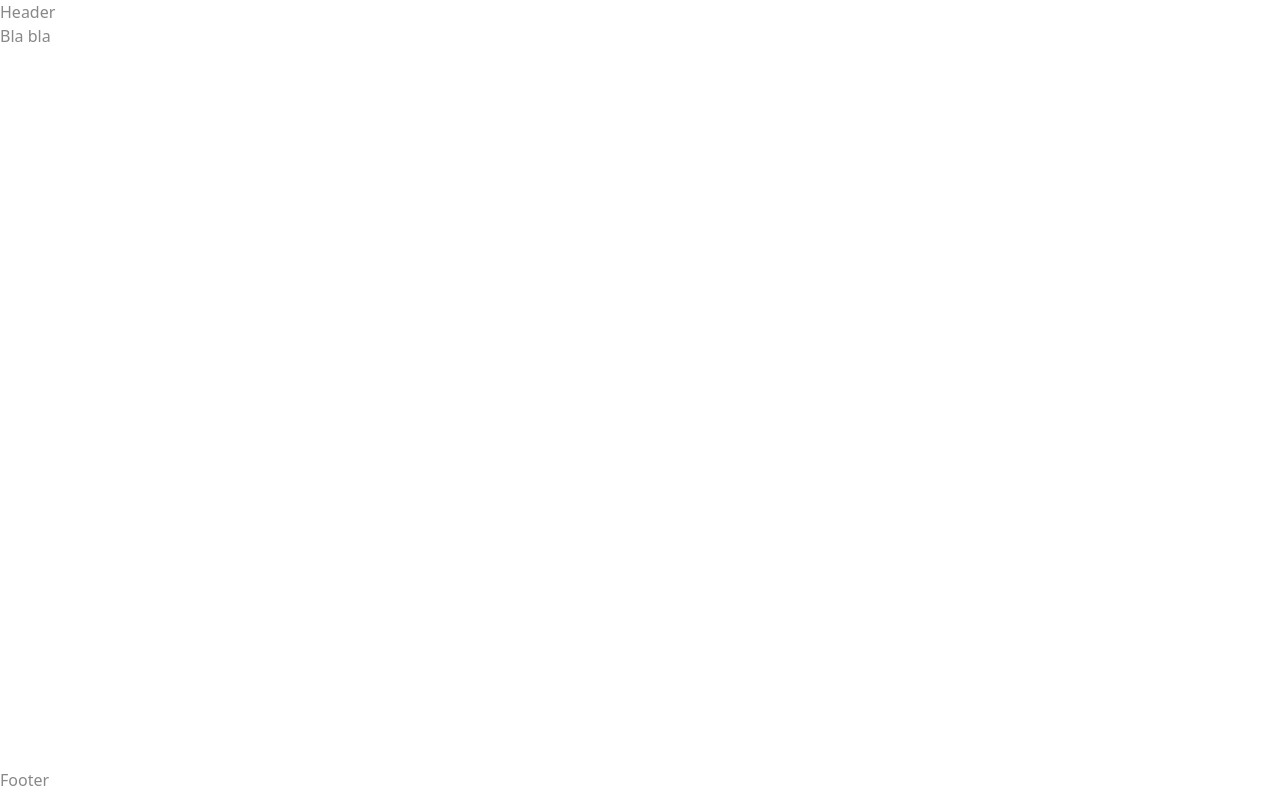
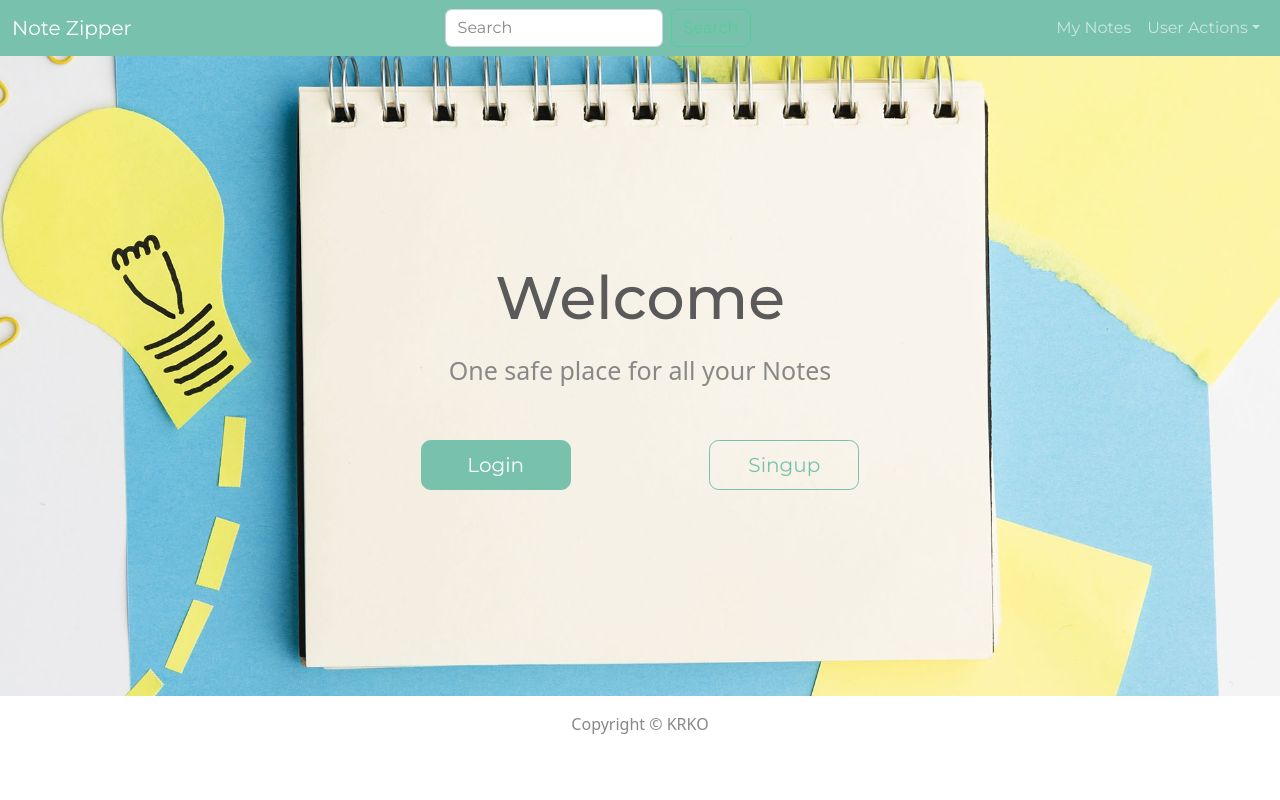
Before and after one commit to ESPP-ZDT/PROJECTS-2, a React (Create React App) app in the folder RoadsideCoder-NoteZipper/frontend/: page / in a window 1280 px wide. Built offline with nearby package versions, Linux system fonts and the light colour scheme.

Commit message:
LandingPage

```diff
--- a/RoadsideCoder-NoteZipper/frontend/src/App.js
+++ b/RoadsideCoder-NoteZipper/frontend/src/App.js
@@ -1,12 +1,15 @@
 import "./App.css";
 import Footer from "./components/Footer/Footer";
 import Header from "./components/Header/Header";
+import LandingPage from "./screens/LandingPage/LandingPage";
 
 function App() {
   return (
     <>
       <Header />
-      <main style={{ minHeight: "93vh" }}>Bla bla</main>
+      <main>
+        <LandingPage />
+      </main>
       <Footer />
     </>
   );
--- a/RoadsideCoder-NoteZipper/frontend/src/components/Footer/Footer.js
+++ b/RoadsideCoder-NoteZipper/frontend/src/components/Footer/Footer.js
@@ -1,7 +1,26 @@
 import React from "react";
+import Col from "react-bootstrap/esm/Col";
+import Container from "react-bootstrap/esm/Container";
+import Row from "react-bootstrap/esm/Row";
 
 const Footer = () => {
-  return <div>Footer</div>;
+  return (
+    <footer
+      style={{
+        width: "100%",
+        position: "relative",
+        bottom: "0",
+        display: "flex",
+        justifyContent: "center",
+      }}
+    >
+      <Container>
+        <Row>
+          <Col className="text-center py-3"> Copyright &copy; KRKO</Col>
+        </Row>
+      </Container>
+    </footer>
+  );
 };
 
 export default Footer;
--- a/RoadsideCoder-NoteZipper/frontend/src/components/Header/Header.js
+++ b/RoadsideCoder-NoteZipper/frontend/src/components/Header/Header.js
@@ -1,7 +1,44 @@
 import React from "react";
+import Button from "react-bootstrap/Button";
+import Container from "react-bootstrap/Container";
+import Form from "react-bootstrap/Form";
+import Nav from "react-bootstrap/Nav";
+import Navbar from "react-bootstrap/Navbar";
+import NavDropdown from "react-bootstrap/NavDropdown";
 
 const Header = () => {
-  return <div>Header</div>;
+  return (
+    <Navbar bg="primary" expand="lg" variant="dark">
+      <Container fluid>
+        <Navbar.Brand href="/">Note Zipper</Navbar.Brand>
+        <Navbar.Toggle aria-controls="navbarScroll" />
+        <Navbar.Collapse id="navbarScroll">
+          <Nav className="m-auto">
+            <Form className="d-flex">
+              <Form.Control
+                type="search"
+                placeholder="Search"
+                className="me-2"
+                aria-label="Search"
+              />
+              <Button variant="outline-success">Search</Button>
+            </Form>
+          </Nav>
+          <Nav style={{ maxHeight: "100px" }} navbarScroll>
+            <Nav.Link href="#action1">My Notes</Nav.Link>
+            <NavDropdown title="User Actions" id="navbarScrollingDropdown">
+              <NavDropdown.Item href="#action3">My Profile</NavDropdown.Item>
+              <NavDropdown.Divider />
+              <NavDropdown.Item href="#action5">Log Out</NavDropdown.Item>
+            </NavDropdown>
+            {/* <Nav.Link href="#" disabled>
+              Link
+            </Nav.Link> */}
+          </Nav>
+        </Navbar.Collapse>
+      </Container>
+    </Navbar>
+  );
 };
 
 export default Header;
--- /dev/null
+++ b/RoadsideCoder-NoteZipper/frontend/src/screens/LandingPage/LandingPage.css
@@ -0,0 +1,45 @@
+.main {
+  min-height: 80vh;
+  display: flex;
+  align-items: center;
+  background-image: url(../../images/background1.jpg);
+  background-position: center;
+  background-size: cover;
+}
+.title {
+  font-size: 95px;
+}
+.subtitle {
+  font-size: 25px;
+  padding-top: 10px;
+}
+.intro-text {
+  width: 100%;
+  text-align: center;
+}
+.buttonContainer {
+  margin-top: 50px;
+  display: flex;
+  justify-content: space-evenly;
+}
+.landingbutton {
+  width: 200px;
+  height: 55px;
+}
+@media only screen and (min-width:1200px){
+  .buttonContainer {
+    padding: 0 200px;
+  }
+  .title {
+    padding: 0 100px;
+  }
+}
+@media only screen and (min-width:768px){
+  .landingbutton {
+    width: 150px;
+    height: 50px;
+  }
+  .title {
+    font-size: 60px;
+  }
+}
--- /dev/null
+++ b/RoadsideCoder-NoteZipper/frontend/src/screens/LandingPage/LandingPage.js
@@ -0,0 +1,41 @@
+import React from "react";
+import Container from "react-bootstrap/esm/Container";
+import Row from "react-bootstrap/esm/Row";
+import Button from "react-bootstrap/esm/Button";
+
+import "./LandingPage.css";
+
+const LandingPage = () => {
+  return (
+    <div className="main">
+      <Container>
+        <Row>
+          <div className="intro-text">
+            <div>
+              <h1 className="title">Welcome</h1>
+              <p className="subtitle">One safe place for all your Notes</p>
+            </div>
+            <div className="buttonContainer">
+              <a href="/login">
+                <Button size="lg" className="landingbutton">
+                  Login
+                </Button>
+              </a>
+              <a href="/register">
+                <Button
+                  size="lg"
+                  className="landingbutton"
+                  variant="outline-primary"
+                >
+                  Singup
+                </Button>
+              </a>
+            </div>
+          </div>
+        </Row>
+      </Container>
+    </div>
+  );
+};
+
+export default LandingPage;
```
Also changed, not shown: RoadsideCoder-NoteZipper/frontend/src/images/background.jpg (added), RoadsideCoder-NoteZipper/frontend/src/images/background1.jpg (added).
